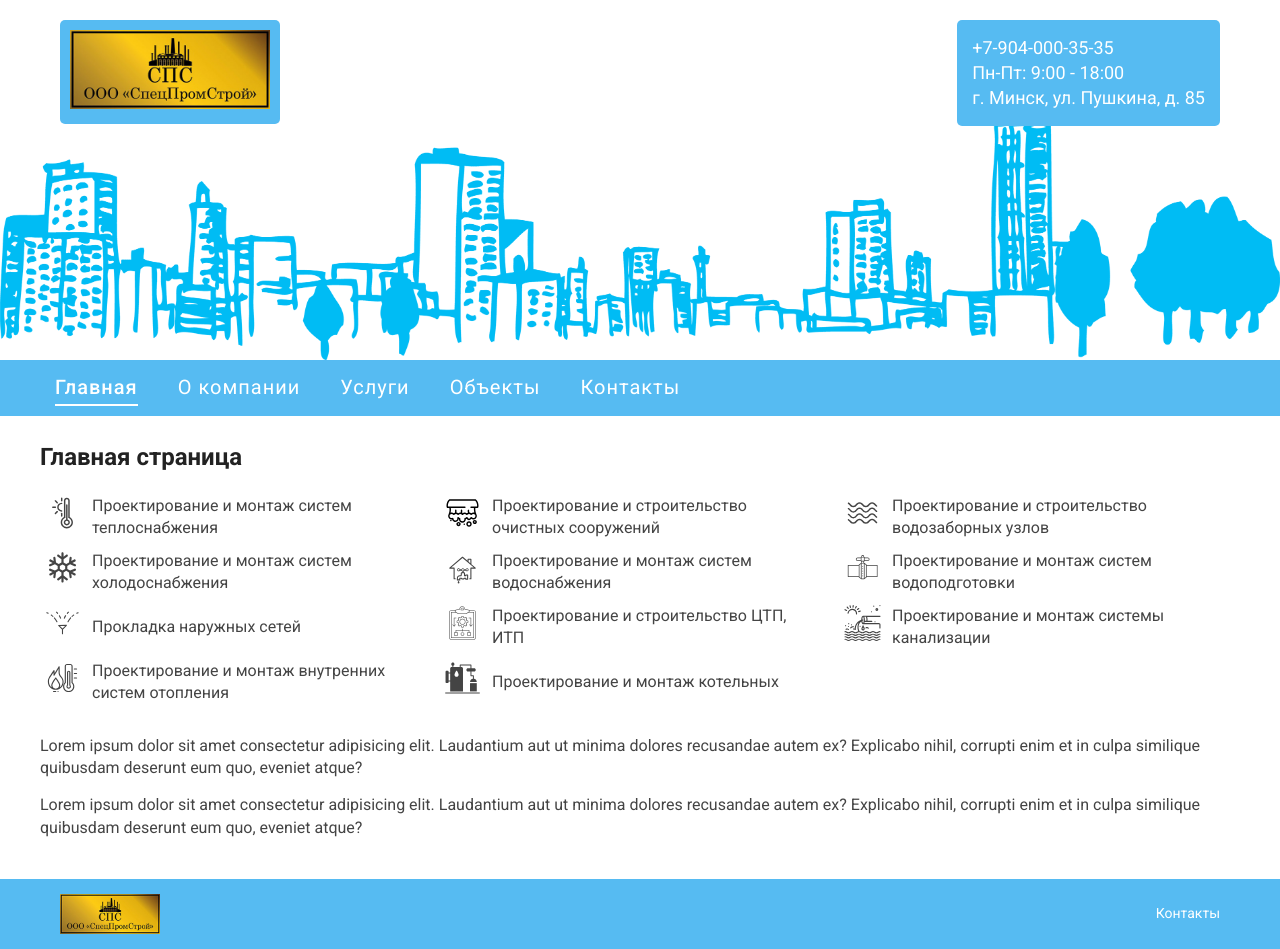
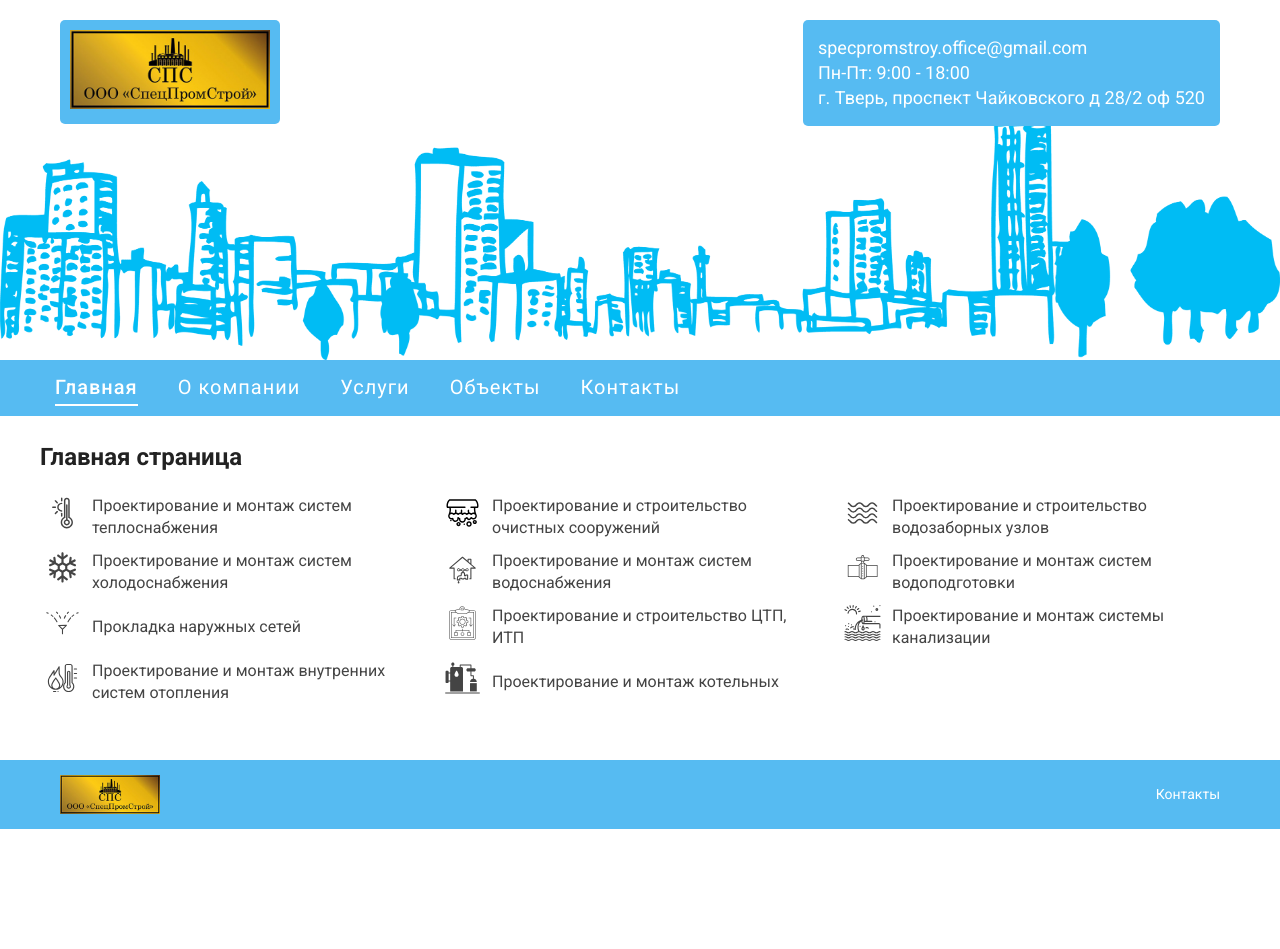
Before and after one commit to AleksandrZanko/promstroy, a plain HTML site: page promstroy/index.html in a window 1280 px wide. After the commit the page ends 829 px from the top, so only its background shows below. Drawn offline with Linux system fonts and the light colour scheme.

Commit message:
Update index.html
Update contact info

```diff
--- a/promstroy/index.html
+++ b/promstroy/index.html
@@ -21,12 +21,12 @@
         </div>
 
         <div class="page-header__contacts contacts">
-          <a class="contacts__phone" href="tel:+7-904-000-35-35">
-            +7-904-000-35-35
+          <a class="contacts__phone" href="mailto:specpromstroy.office@gmail.com">
+           specpromstroy.office@gmail.com
           </a>
           <p class="contacts__address">
             Пн-Пт: 9:00 - 18:00<br>
-            г. Минск, ул. Пушкина, д. 85
+            г. Тверь, проспект Чайковского д 28/2 оф 520
           </p>
         </div>
       </div>
@@ -114,10 +114,6 @@
         </li>
       </ul>
     </section>
-    <section class="info">
-      <p class="info__text">Lorem ipsum dolor sit amet consectetur adipisicing elit. Laudantium aut ut minima dolores recusandae autem ex? Explicabo nihil, corrupti enim et in culpa similique quibusdam deserunt eum quo, eveniet atque?</p>
-      <p class="info__text">Lorem ipsum dolor sit amet consectetur adipisicing elit. Laudantium aut ut minima dolores recusandae autem ex? Explicabo nihil, corrupti enim et in culpa similique quibusdam deserunt eum quo, eveniet atque?</p>
-    </section>
   </main>
 
   <footer class="page-footer">
```
